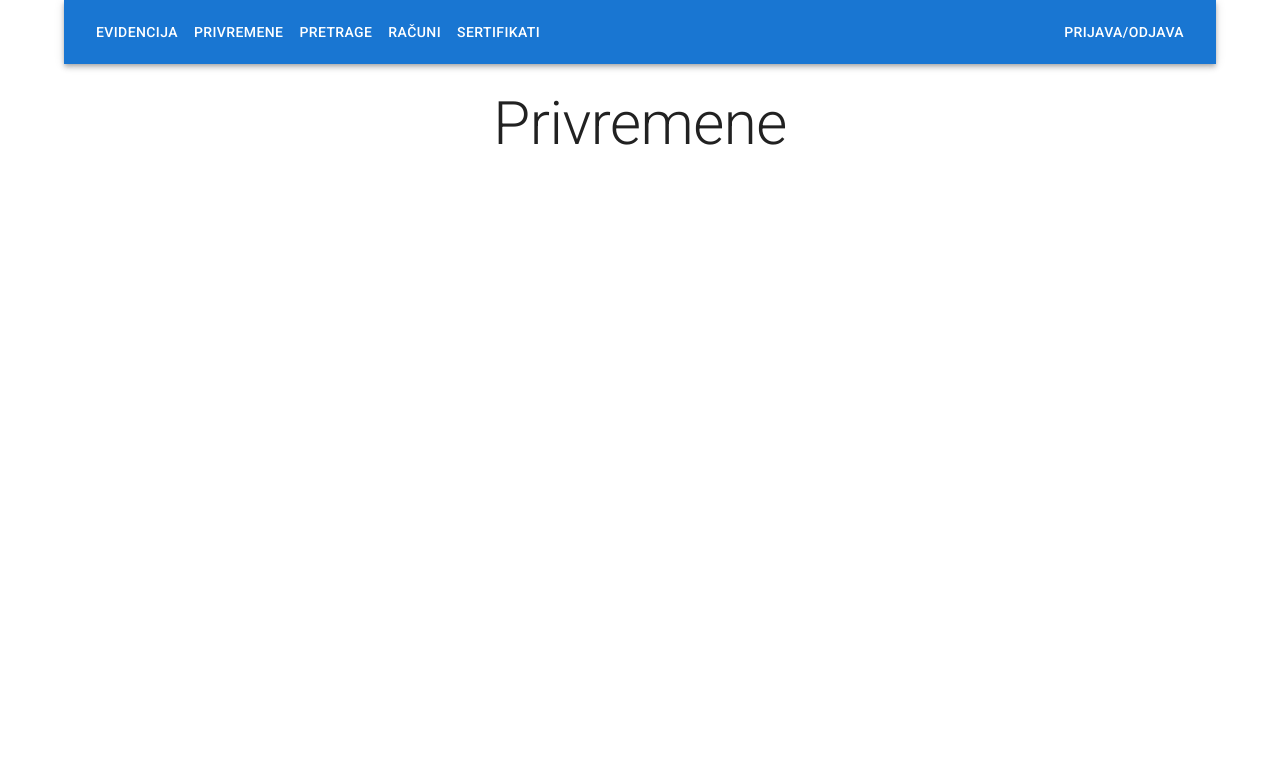
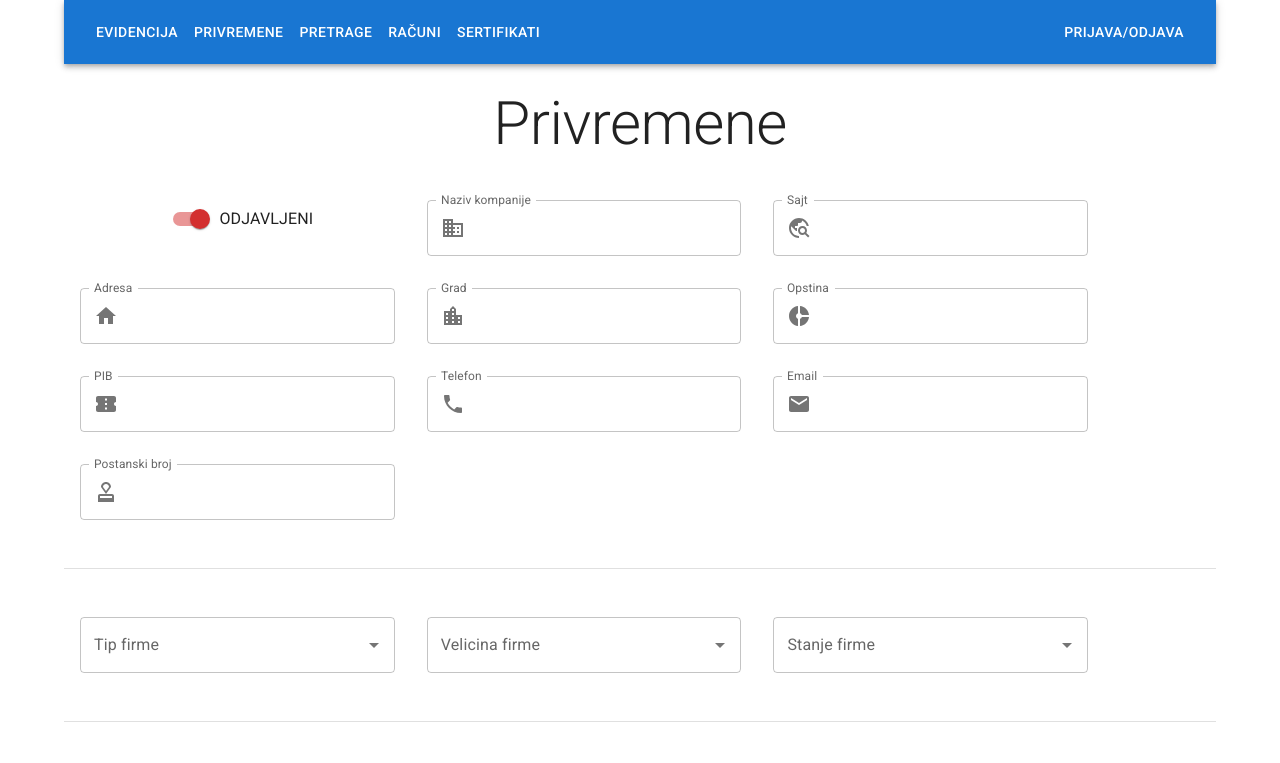
Before and after one commit to BogdanRaicevic/ied-projects, a React (Vite) app: page /privremene in a window 1280 px wide. Shown: the top 763 px of the page. Built offline with nearby package versions, Linux system fonts and the light colour scheme.

Commit message:
Add new form to integrate with react-from-hook

```diff
--- /dev/null
+++ b/src/components/Forms/CompanyForm/CompanyForm.tsx
@@ -0,0 +1,210 @@
+import {
+  FormControl,
+  TextField,
+  InputAdornment,
+  Button,
+  FormControlLabel,
+  Autocomplete,
+  Switch,
+  Divider,
+} from "@mui/material";
+import { Box } from "@mui/system";
+import { useForm } from "react-hook-form";
+import { ICompanyData, IOptionalCompanyData } from "../../../fakeData/companyData";
+import { companyFormMetadata, IMetadata, InputTypes } from "../MyForm/formMetadata";
+import { zodResolver } from "@hookform/resolvers/zod";
+import * as z from "zod";
+import { useState } from "react";
+
+const companySchema = z
+  .object({
+    id: z.string(),
+    sajt: z.string().max(50, "link za web sajt je predugacak").min(3, "link za websajt je prekratak"),
+    naziv: z.string().max(100).min(4, "Naziv firme je previse kratak"),
+    adresa: z.string().max(150),
+    grad: z.string().max(50),
+    opstina: z.string().max(100),
+    pib: z.string().length(5),
+    ptt: z.string().length(5, "PTT mora da ima 5 brojeva"),
+    telefon: z.string(),
+    email: z.string().email("Ne ispravna email adresa"),
+    tipFirme: z.string(),
+    velicina: z.string(),
+    stanje: z.string(),
+    odjava: z.boolean(),
+    komentari: z.string(),
+    lastTouched: z.date(),
+    zaposleni: z.array(
+      z
+        .object({
+          ime: z.string(),
+          prezime: z.string(),
+          email: z.string(),
+          telefon: z.string(),
+        })
+        .optional()
+    ),
+  })
+  .optional();
+
+const formInitialValues: IOptionalCompanyData = {
+  sajt: "",
+  naziv: "",
+  adresa: "",
+  grad: "",
+  opstina: "",
+  pib: "",
+  ptt: "",
+  telefon: "",
+  email: "",
+  tipFirme: "",
+  velicina: "",
+  stanje: "",
+  odjava: true,
+  komentari: "",
+  lastTouched: new Date(),
+  zaposleni: [],
+} as const;
+
+export default function CompanyForm() {
+  const {
+    register,
+    formState: { errors },
+    handleSubmit,
+  } = useForm<ICompanyData>({
+    resolver: zodResolver(companySchema),
+  });
+
+  const onSubmit = (data: IOptionalCompanyData) => {
+    console.log("hi");
+    console.log(data);
+  };
+
+  const [odjava, setOdjava] = useState(formInitialValues.odjava);
+  const handleOdjava = () => {
+    setOdjava((prev) => !prev);
+    console.log(odjava);
+  };
+
+  function renderFiled(register, item: IMetadata, errors: any) {
+    if (item.inputType === InputTypes.Text) {
+      return (
+        <TextField
+          {...register(item.key)}
+          label={item.label}
+          InputProps={{
+            startAdornment: <InputAdornment position="start">{item.inputAdornment}</InputAdornment>,
+          }}
+          name={item.key}
+          defaultValue={formInitialValues[item.key]}
+          error={errors[item.key]}
+          helperText={errors[item.key]?.message}
+        />
+      );
+    }
+
+    if (item.inputType === InputTypes.TextMultiline) {
+      return (
+        <TextField
+          {...register(item.key)}
+          label={item.label}
+          InputProps={{
+            startAdornment: (
+              <InputAdornment position="start" sx={{ pt: 1.5 }}>
+                {item.inputAdornment}
+              </InputAdornment>
+            ),
+            sx: { alignItems: "flex-start" },
+          }}
+          name={item.key}
+          multiline
+          rows={10}
+          defaultValue={formInitialValues[item.key]}
+          error={errors[item.key]}
+          helperText={errors[item.key]?.message}
+        />
+      );
+    }
+
+    if (item.inputType === InputTypes.Switch) {
+      return (
+        <FormControlLabel
+          sx={{ mx: "auto" }}
+          control={<Switch color="error" defaultChecked={formInitialValues[item.key]} onChange={handleOdjava} />}
+          label={odjava ? "ODJAVLJENI" : "Prijavljeni"}
+        />
+      );
+    }
+
+    if (item.inputType === InputTypes.Select) {
+      return (
+        <Autocomplete
+          disablePortal
+          id="combo-box-demo"
+          options={["neki sadrzaj 1", "neki sadrzaj 3", "tst", "bogdan", "filip"]}
+          renderInput={(params) => {
+            return <TextField {...params} label={item.label} variant="outlined" />;
+          }}
+        />
+      );
+    }
+  }
+
+  const textItems = companyFormMetadata
+    .filter((element) => element.inputType === InputTypes.Text)
+    .map((item: IMetadata) => {
+      return (
+        <FormControl key={item.key} sx={{ m: 2, width: "35ch" }}>
+          {renderFiled(register, item, errors)}
+        </FormControl>
+      );
+    });
+
+  const autocompleteItems = companyFormMetadata
+    .filter((element) => element.inputType === InputTypes.Select)
+    .map((item: IMetadata) => {
+      return (
+        <FormControl key={item.key} sx={{ m: 2, width: "35ch" }}>
+          {renderFiled(register, item, errors)}
+        </FormControl>
+      );
+    });
+
+  const switchItems = companyFormMetadata
+    .filter((element) => element.inputType === InputTypes.Switch)
+    .map((item: IMetadata) => {
+      return (
+        <FormControl key={item.key} sx={{ m: 2, width: "35ch" }}>
+          {renderFiled(register, item, errors)}
+        </FormControl>
+      );
+    });
+
+  const textAreaItems = companyFormMetadata
+    .filter((element) => element.inputType === InputTypes.TextMultiline)
+    .map((item: IMetadata) => {
+      return (
+        <FormControl key={item.key} sx={{ m: 2, width: "35ch" }}>
+          {renderFiled(register, item, errors)}
+        </FormControl>
+      );
+    });
+
+  return (
+    <Box onSubmit={handleSubmit(onSubmit)} component="form" sx={{ display: "flex", flexWrap: "wrap" }}>
+      {switchItems}
+      {textItems}
+      <Divider sx={{ width: "100%", my: 4 }} />
+
+      {autocompleteItems}
+      <Divider sx={{ width: "100%", my: 4 }} />
+
+      {textAreaItems}
+      <Divider sx={{ width: "100%", my: 4 }} />
+
+      <Button sx={{ my: 2 }} size="large" variant="contained" color="success" type="submit">
+        Sačuvaj
+      </Button>
+    </Box>
+  );
+}
--- /dev/null
+++ b/src/components/Forms/CompanyForm/index.tsx
@@ -0,0 +1,3 @@
+import CompanyForm from "./CompanyForm";
+
+export default CompanyForm;
--- a/src/components/Forms/MyForm/MyForm.tsx
+++ b/src/components/Forms/MyForm/MyForm.tsx
@@ -2,7 +2,6 @@ import { Button, FormControl, InputAdornment } from "@mui/material";
 import Box from "@mui/material/Box";
 import TextField from "@mui/material/TextField";
 import { useState } from "react";
-import { IOptionalCompanyData, IOptionalZaposleni } from "../../../fakeData/companyData";
 
 export default function MyForm({ formMetadata, formData }) {
   const [data, setData] = useState(formData);
--- a/src/components/Forms/MyForm/formMetadata.tsx
+++ b/src/components/Forms/MyForm/formMetadata.tsx
@@ -16,27 +16,42 @@ import {
   TravelExplore,
   Warning,
 } from "@mui/icons-material";
+import { ReactElement } from "react";
 
-export const companyFormMetadata = [
-  { key: "naziv", label: "Naziv kompanije", inputAdornment: <Business /> },
-  { key: "sajt", label: "Sajt", inputAdornment: <TravelExplore /> },
-  { key: "adresa", label: "Adresa", inputAdornment: <Home /> },
-  { key: "grad", label: "Grad", inputAdornment: <LocationCity /> },
-  { key: "opstina", label: "Opstina", inputAdornment: <DonutSmall /> },
-  { key: "pib", label: "PIB", inputAdornment: <ConfirmationNumber /> },
-  { key: "telefon", label: "Telefon", inputAdornment: <Phone /> },
-  { key: "email", label: "Email", inputAdornment: <Email /> },
-  { key: "ptt", label: "Postanski broj", inputAdornment: <Approval /> },
-  { key: "tipFirme", label: "Tip firme", inputAdornment: <SwitchAccount /> },
-  { key: "velicina", label: "Velicina firme", inputAdornment: <Height /> },
-  { key: "stanje", label: "Stanje firme", inputAdornment: <MonitorHeart /> },
-  { key: "odjava", label: "Odjava", inputAdornment: <Warning /> },
-  { key: "komentari", label: "Komentari", inputAdornment: <Comment /> },
+export interface IMetadata {
+  key: string;
+  label: string;
+  inputAdornment: ReactElement;
+  inputType: InputTypes;
+}
+
+export enum InputTypes {
+  Text = "text",
+  Switch = "switch",
+  Select = "select",
+  TextMultiline = "multiline",
+}
+
+export const companyFormMetadata: IMetadata[] = [
+  { key: "odjava", label: "Odjava", inputAdornment: <Warning />, inputType: InputTypes.Switch },
+  { key: "naziv", label: "Naziv kompanije", inputAdornment: <Business />, inputType: InputTypes.Text },
+  { key: "sajt", label: "Sajt", inputAdornment: <TravelExplore />, inputType: InputTypes.Text },
+  { key: "adresa", label: "Adresa", inputAdornment: <Home />, inputType: InputTypes.Text },
+  { key: "grad", label: "Grad", inputAdornment: <LocationCity />, inputType: InputTypes.Text },
+  { key: "opstina", label: "Opstina", inputAdornment: <DonutSmall />, inputType: InputTypes.Text },
+  { key: "pib", label: "PIB", inputAdornment: <ConfirmationNumber />, inputType: InputTypes.Text },
+  { key: "telefon", label: "Telefon", inputAdornment: <Phone />, inputType: InputTypes.Text },
+  { key: "email", label: "Email", inputAdornment: <Email />, inputType: InputTypes.Text },
+  { key: "ptt", label: "Postanski broj", inputAdornment: <Approval />, inputType: InputTypes.Text },
+  { key: "tipFirme", label: "Tip firme", inputAdornment: <SwitchAccount />, inputType: InputTypes.Select },
+  { key: "velicina", label: "Velicina firme", inputAdornment: <Height />, inputType: InputTypes.Select },
+  { key: "stanje", label: "Stanje firme", inputAdornment: <MonitorHeart />, inputType: InputTypes.Select },
+  { key: "komentari", label: "Komentari", inputAdornment: <Comment />, inputType: InputTypes.TextMultiline },
 ];
 
-export const zaposleniFormMetadata = [
-  { key: "ime", label: "Ime", inputAdornment: <AccountCircle /> },
-  { key: "prezime", label: "Prezime", inputAdornment: <Person /> },
-  { key: "email", label: "Email", inputAdornment: <Email /> },
-  { key: "telefon", label: "Telefon", inputAdornment: <Phone /> },
+export const zaposleniFormMetadata: IMetadata[] = [
+  { key: "ime", label: "Ime", inputAdornment: <AccountCircle />, inputType: InputTypes.Text },
+  { key: "prezime", label: "Prezime", inputAdornment: <Person />, inputType: InputTypes.Text },
+  { key: "email", label: "Email", inputAdornment: <Email />, inputType: InputTypes.Text },
+  { key: "telefon", label: "Telefon", inputAdornment: <Phone />, inputType: InputTypes.Text },
 ];
--- a/src/fakeData/companyData.ts
+++ b/src/fakeData/companyData.ts
@@ -215,3 +215,7 @@ export const zaposleniData = [
     telefon: "12341234",
   },
 ];
+
+export const velicineFirme = ["mala", "srednja", "velika", "ne znam"];
+export const stanjaFirme = ["likvidna", "u blokadi", "bankrot", "ne znam"];
+export const tipoviFirme = ["doo", "preduzetnik", "akcionarsko drustvo", "ne znam"];
--- a/src/pages/Privremene.tsx
+++ b/src/pages/Privremene.tsx
@@ -1,5 +1,11 @@
+import CompanyForm from "../components/Forms/CompanyForm";
 import PageTitle from "../components/PageTitle";
 
 export default function Privremene() {
-  return <PageTitle title={"Privremene"} />;
+  return (
+    <>
+      <PageTitle title={"Privremene"} />
+      <CompanyForm></CompanyForm>
+    </>
+  );
 }
```
